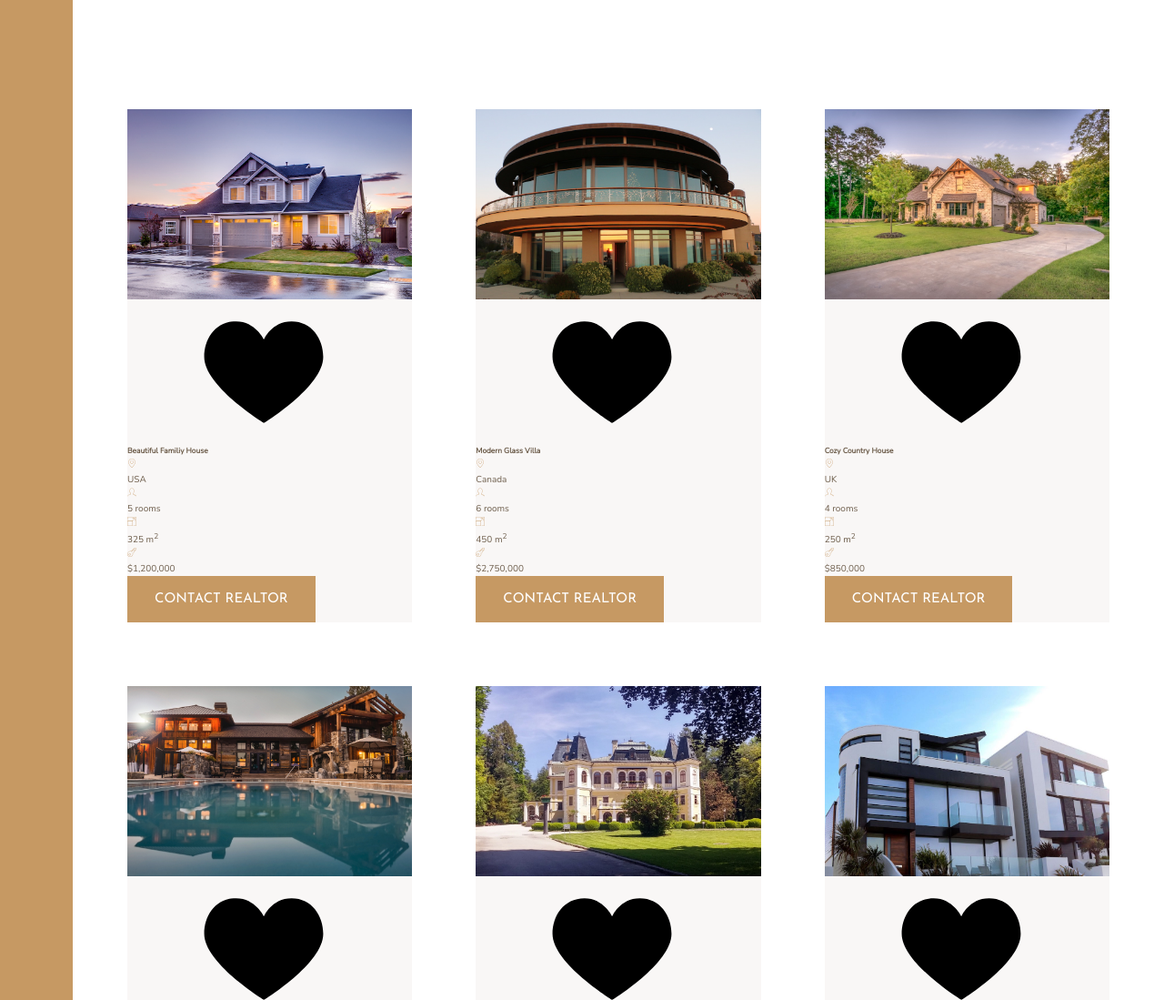
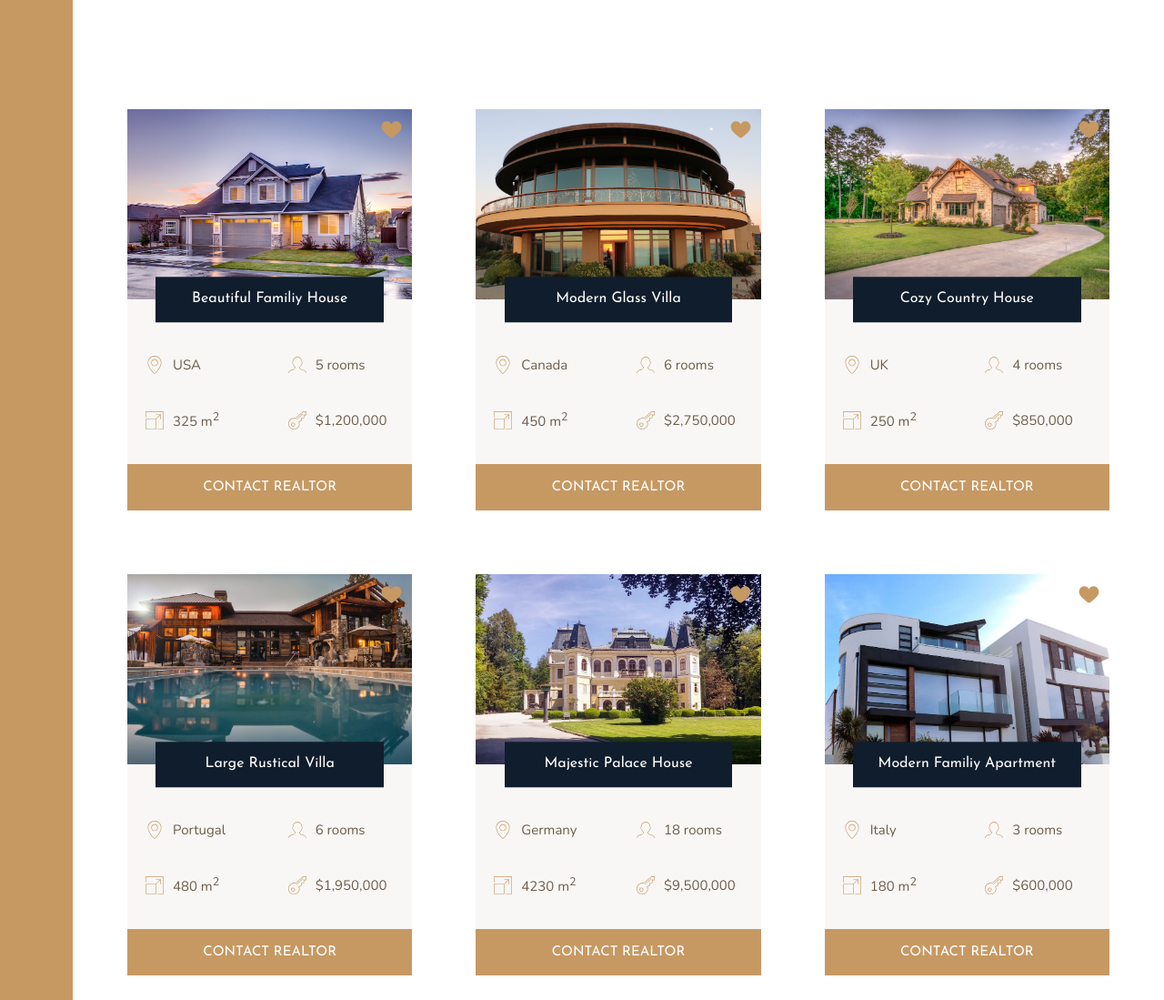
Before and after one commit to luis291099/nexter, a website: page index.html in a window 1280 px wide. Shown: the part 1820-2919 px from the top of the page at 91% size. Drawn offline with nearby package versions, Linux system fonts and the light colour scheme; files that its build step writes are made by us from their sources.

Commit message:
Final homes section

```diff
--- a/sass/_homes.scss
+++ b/sass/_homes.scss
@@ -9,17 +9,48 @@
 
 .home {
     background-color: $color-grey-light-1;
+    display: grid;
+    grid-template-columns: repeat(2, 1fr);
+    grid-row-gap: 3.5rem;
 
     &__img {
         width: 100%;
+        grid-column: 1 / span 2;
+        grid-row: 1 / 2;
+        z-index: 1;
     }
 
     &__like {
-
+        grid-row: 1 / 2;
+        grid-column: 2 / 3;
+        fill: $color-primary;
+        height: 2.5rem;
+        width: 2.5rem;
+        z-index: 2;
+        justify-self: end;
+        margin: 1rem;
     }
 
     &__name {
+        width: 80%;
+        justify-self: center;
+        align-self: flex-end;
+        grid-column: 1 / -1;
+        grid-row: 1 / 2;
+        z-index: 2;
+        font-family: $font-display;
+        font-size: 1.6rem;
+        text-align: center;
+        padding: 1.25rem;
+        background-color: $color-secondary;
+        color: #fff;
+        font-weight: 400;
+        transform: translateY(50%);
+    }
 
+    &__location,
+    &__rooms {
+        margin-top: 2.5rem;
     }
 
     &__location,
@@ -27,14 +58,21 @@
     &__area,
     &__price {
 
+        font-size: 1.5rem;
+        margin-left: 2rem;
+
+        display: flex;
+        align-items: center;
+
         svg {
             fill: $color-primary;
-            height: 1rem;
-            width: 1rem;
-        }
-
-        p {
-
+            height: 2rem;
+            width: 2rem;
+            margin-right: 1rem;
         }
     }
+
+    &__btn {
+        grid-column: 1 / -1;
+    }
 }
```
Also changed, not shown: css/style.css (added), 2 other files.
